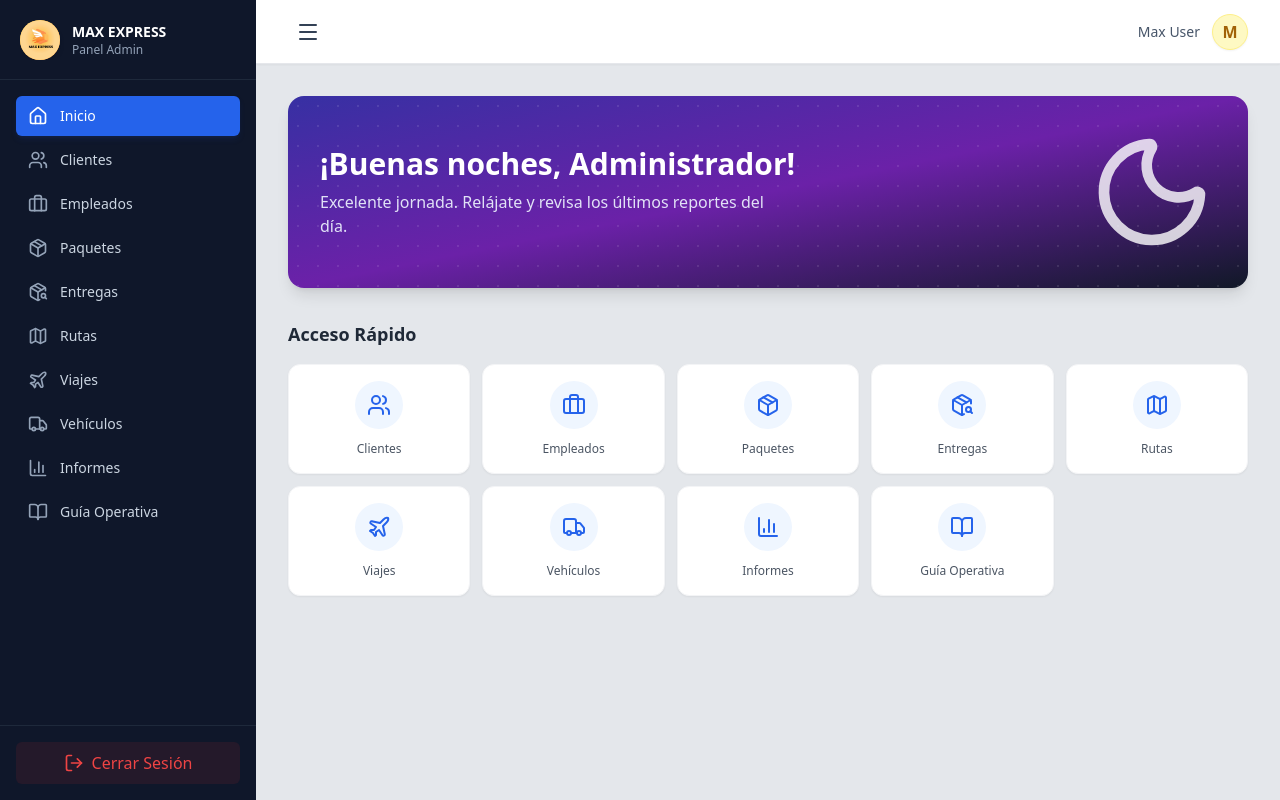
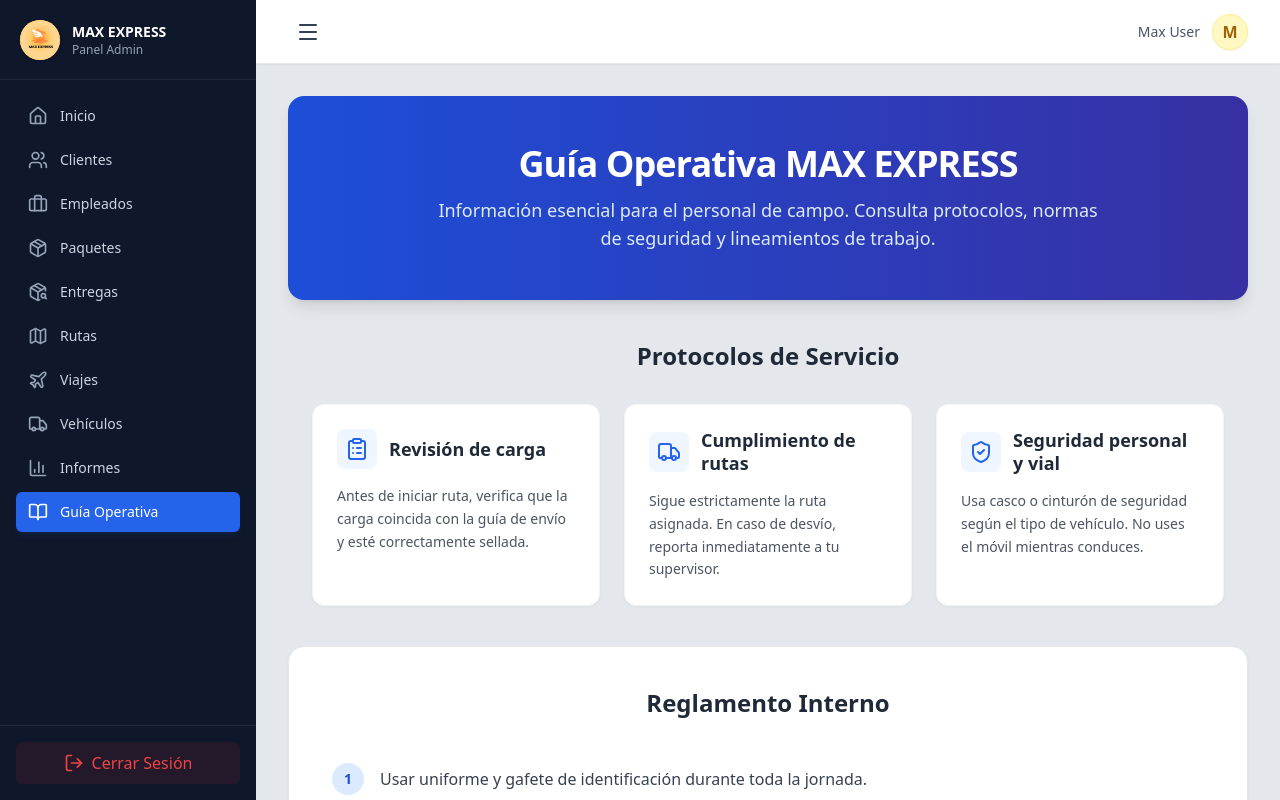
Before and after one commit to Lessnd/MaxExpressAdmin_Frontend, a Vue app: page /dashboard/guide in a window 1280 px wide. Before the commit this address led to /dashboard. Built offline with nearby package versions, Linux system fonts and the light colour scheme.

Commit message:
feat: adición de modulo Guía Informativa

```diff
--- /dev/null
+++ b/src/modules/guide/composables/useGuide.ts
@@ -0,0 +1,52 @@
+import { ref } from 'vue'
+import { ShieldCheck, Truck, ClipboardList } from 'lucide-vue-next'
+import type { Protocol, Fee, Contact } from '../types/guide.types'
+
+export function useGuide() {
+
+    const protocols = ref<Protocol[]>([
+        {
+            title: 'Revisión de carga',
+            text: 'Antes de iniciar ruta, verifica que la carga coincida con la guía de envío y esté correctamente sellada.',
+            icon: ClipboardList
+        },
+        {
+            title: 'Cumplimiento de rutas',
+            text: 'Sigue estrictamente la ruta asignada. En caso de desvío, reporta inmediatamente a tu supervisor.',
+            icon: Truck
+        },
+        {
+            title: 'Seguridad personal y vial',
+            text: 'Usa casco o cinturón de seguridad según el tipo de vehículo. No uses el móvil mientras conduces.',
+            icon: ShieldCheck
+        },
+    ])
+
+    const rules = ref<string[]>([
+        'Usar uniforme y gafete de identificación durante toda la jornada.',
+        'Tratar a los clientes y compañeros con respeto y cortesía.',
+        'Reportar incidencias o retrasos de inmediato al supervisor de ruta.',
+        'Mantener los vehículos limpios y en condiciones óptimas de operación.',
+        'Cumplir con los horarios establecidos para salida y llegada de rutas.',
+        'Evitar transportar personas ajenas al servicio.',
+    ])
+
+    const fees = ref<Fee[]>([
+        { category: 'Medicamentos', price: '$3.00' },
+        { category: 'Documentos', price: '$6.00' },
+        { category: 'Artículos Tecnológicos', price: '$10.00' },
+    ])
+
+    const contacts = ref<Contact[]>([
+        { area: 'Administrador', name: 'Ludwin Meráz', phone: '(503) 2244-5678' },
+        { area: 'Secretaria', name: 'Blazen', phone: '(503) 2255-4821' },
+        { area: 'Soporte Técnico', name: 'Alessandre Rivera', phone: '(503) 2233-9900' },
+    ])
+
+    return {
+        protocols,
+        rules,
+        fees,
+        contacts
+    }
+}
--- /dev/null
+++ b/src/modules/guide/views/OperationalGuideView.vue
@@ -0,0 +1,105 @@
+<script setup lang="ts">
+import { useGuide } from '../composables/useGuide'
+
+const { protocols, rules, fees, contacts } = useGuide()
+</script>
+
+<template>
+    <div class="space-y-10 animate-fadeIn pb-10">
+        <section class="bg-gradient-to-r from-blue-700 to-indigo-800 text-white py-12 px-6 rounded-2xl shadow-lg">
+            <div class="max-w-4xl mx-auto text-center">
+                <h1 class="text-4xl font-bold mb-3 tracking-tight">Guía Operativa MAX EXPRESS</h1>
+                <p class="text-blue-100 text-lg max-w-2xl mx-auto">
+                    Información esencial para el personal de campo.
+                    Consulta protocolos, normas de seguridad y lineamientos de trabajo.
+                </p>
+            </div>
+        </section>
+
+        <section class="px-2 sm:px-6 max-w-6xl mx-auto">
+            <h2 class="text-2xl font-bold text-gray-800 mb-8 text-center">Protocolos de Servicio</h2>
+            <div class="grid md:grid-cols-3 gap-6">
+                <div v-for="item in protocols" :key="item.title"
+                    class="bg-white rounded-xl shadow-sm border border-gray-100 p-6 hover:shadow-md hover:-translate-y-1 transition-all duration-300">
+                    <div class="flex items-center gap-3 mb-4">
+                        <div class="p-2 bg-blue-50 rounded-lg text-blue-600">
+                            <component :is="item.icon" class="w-6 h-6" />
+                        </div>
+                        <h3 class="text-lg font-bold text-gray-800 leading-tight">{{ item.title }}</h3>
+                    </div>
+                    <p class="text-gray-600 text-sm leading-relaxed">{{ item.text }}</p>
+                </div>
+            </div>
+        </section>
+
+        <section class="bg-white border border-gray-200 rounded-2xl py-10 px-6 shadow-sm max-w-6xl mx-auto">
+            <div class="max-w-4xl mx-auto">
+                <h2 class="text-2xl font-bold text-gray-800 mb-8 text-center">Reglamento Interno</h2>
+                <ul class="space-y-4">
+                    <li v-for="(rule, i) in rules" :key="i" class="flex items-start gap-4 p-3 rounded-lg hover:bg-gray-50 transition-colors">
+                        <span class="flex-shrink-0 w-8 h-8 flex items-center justify-center bg-blue-100 text-blue-700 font-bold rounded-full text-sm">
+                            {{ i + 1 }}
+                        </span>
+                        <p class="text-gray-700 pt-1">{{ rule }}</p>
+                    </li>
+                </ul>
+            </div>
+        </section>
+
+        <section class="px-2 sm:px-6 max-w-4xl mx-auto">
+            <h2 class="text-2xl font-bold text-gray-800 mb-6 text-center">Tarifas Internas (Extra)</h2>
+            <div class="overflow-hidden rounded-xl shadow-sm border border-gray-200 bg-white">
+                <table class="min-w-full divide-y divide-gray-200">
+                    <thead class="bg-gray-50">
+                        <tr>
+                            <th scope="col" class="py-4 px-6 text-left text-xs font-bold text-gray-500 uppercase tracking-wider">Categoría</th>
+                            <th scope="col" class="py-4 px-6 text-right text-xs font-bold text-gray-500 uppercase tracking-wider">Monto Adicional</th>
+                        </tr>
+                    </thead>
+                    <tbody class="divide-y divide-gray-100 bg-white">
+                        <tr v-for="fee in fees" :key="fee.category" class="hover:bg-blue-50/30 transition-colors">
+                            <td class="py-4 px-6 text-sm font-medium text-gray-900">{{ fee.category }}</td>
+                            <td class="py-4 px-6 text-sm text-right text-blue-600 font-bold">{{ fee.price }}</td>
+                        </tr>
+                    </tbody>
+                </table>
+            </div>
+        </section>
+
+        <section class="bg-gradient-to-b from-blue-50 to-white py-12 px-6 rounded-2xl border border-blue-100 max-w-6xl mx-auto">
+            <div class="max-w-4xl mx-auto text-center">
+                <h2 class="text-2xl font-bold text-gray-800 mb-4">Directorio de Soporte</h2>
+                <p class="text-gray-600 mb-8 max-w-2xl mx-auto">
+                    En caso de incidentes, retrasos o emergencias, contacta inmediatamente al área correspondiente.
+                </p>
+                <div class="grid sm:grid-cols-3 gap-6 text-left">
+                    <div v-for="contact in contacts" :key="contact.area"
+                        class="bg-white p-6 rounded-xl shadow-sm border border-gray-100 hover:shadow-md transition-shadow text-center">
+                        <h3 class="font-bold text-blue-700 mb-1">{{ contact.area }}</h3>
+                        <p class="text-gray-900 font-medium text-sm">{{ contact.name }}</p>
+                        <a :href="`tel:${contact.phone}`" class="text-gray-500 text-sm mt-2 block hover:text-blue-600 transition-colors">
+                            📞 {{ contact.phone }}
+                        </a>
+                    </div>
+                </div>
+            </div>
+        </section>
+    </div>
+</template>
+
+<style scoped>
+.animate-fadeIn {
+    animation: fadeIn 0.6s cubic-bezier(0.16, 1, 0.3, 1);
+}
+
+@keyframes fadeIn {
+    from {
+        opacity: 0;
+        transform: translateY(20px);
+    }
+    to {
+        opacity: 1;
+        transform: translateY(0);
+    }
+}
+</style>
--- a/src/router/index.ts
+++ b/src/router/index.ts
@@ -84,6 +84,13 @@ const router = createRouter({
                     component: () => import('@modules/deliveries/views/DeliveriesView.vue')
                 },
 
+                {
+                    // Módulo de Guía Operativa
+                    path: 'dashboard/guide',
+                    name: 'guide',
+                    component: () => import('@modules/guide/views/OperationalGuideView.vue')
+                },
+
                 // Aquí agregaremos empleados, paquetes, etc. a medida que los migremos
             ]
         },
```
Also changed, not shown: src/modules/guide/types/guide.types.ts (added, +22 -0 lines).
